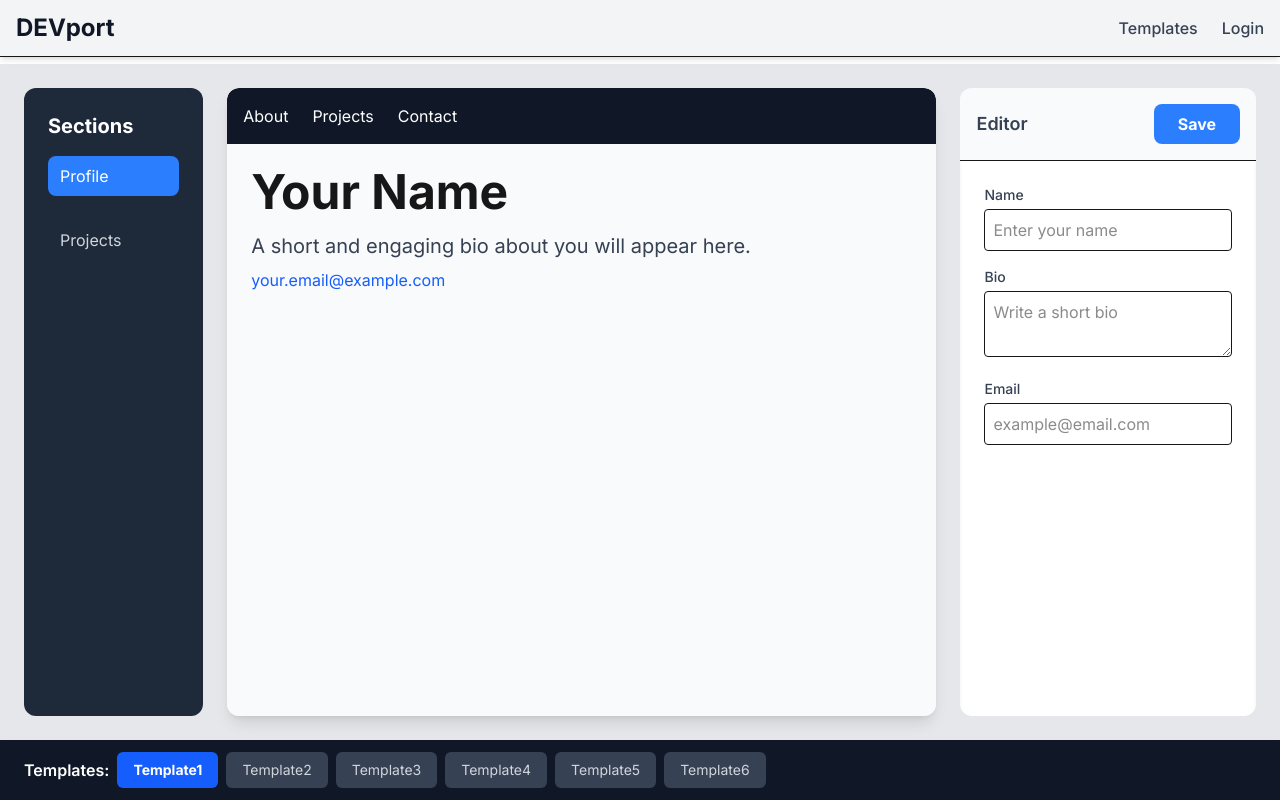
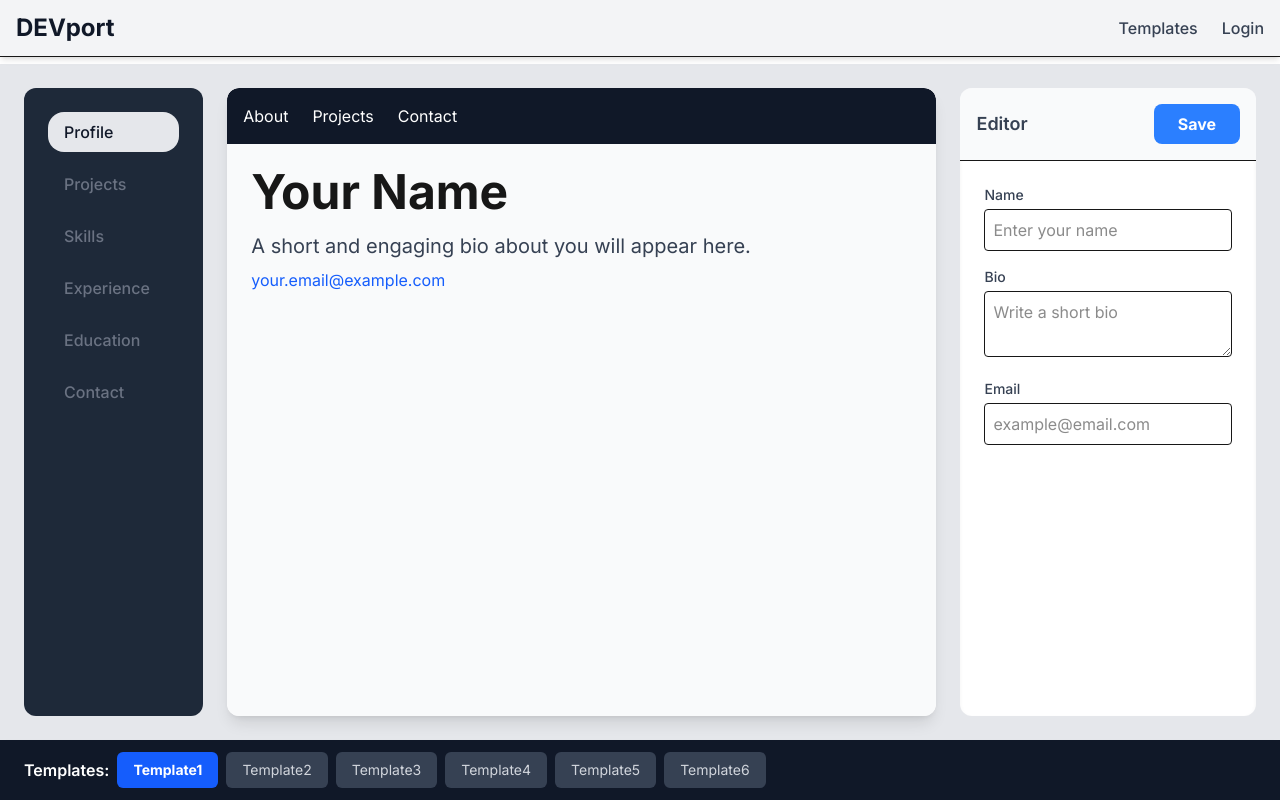
Before and after one commit to dilip27m/devport-frontend, a Next.js app: page /editor in a window 1280 px wide. Built offline with nearby package versions, Linux system fonts and the light colour scheme; no server answers.

Commit message:
Updated sidebar

```diff
--- a/src/app/(main)/editor/components/Sidebar.tsx
+++ b/src/app/(main)/editor/components/Sidebar.tsx
@@ -10,20 +10,23 @@ interface SidebarProps {
 const sections = [
   "Profile",
   "Projects",
+  "Skills",
+  "Experience",
+  "Education",
+  "Contact",
 ];
 
 const Sidebar: React.FC<SidebarProps> = ({ active, onSelect }) => {
   return (
-    <div className="text-white  flex flex-col space-y-6">
-      <h2 className="text-xl font-bold mb-4">Sections</h2>
+    <div className="flex flex-col space-y-3 text-base text-gray-800">
       {sections.map((section) => (
         <button
           key={section}
           onClick={() => onSelect(section)}
-          className={`text-left px-3 py-2 rounded-lg transition ${
+          className={`text-left px-4 py-2 rounded-2xl transition-colors duration-200 font-medium ${
             active === section
-              ? "bg-blue-500 text-white"
-              : "hover:bg-gray-700 text-gray-300"
+              ? "bg-gray-200 text-gray-900"
+              : "text-gray-500 hover:bg-gray-100 hover:text-gray-800"
           }`}
         >
           {section}
```
